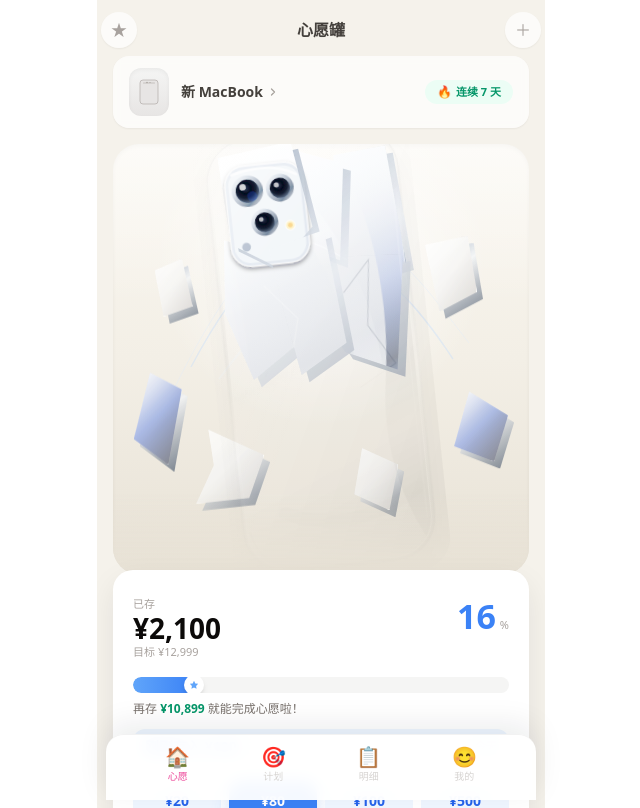
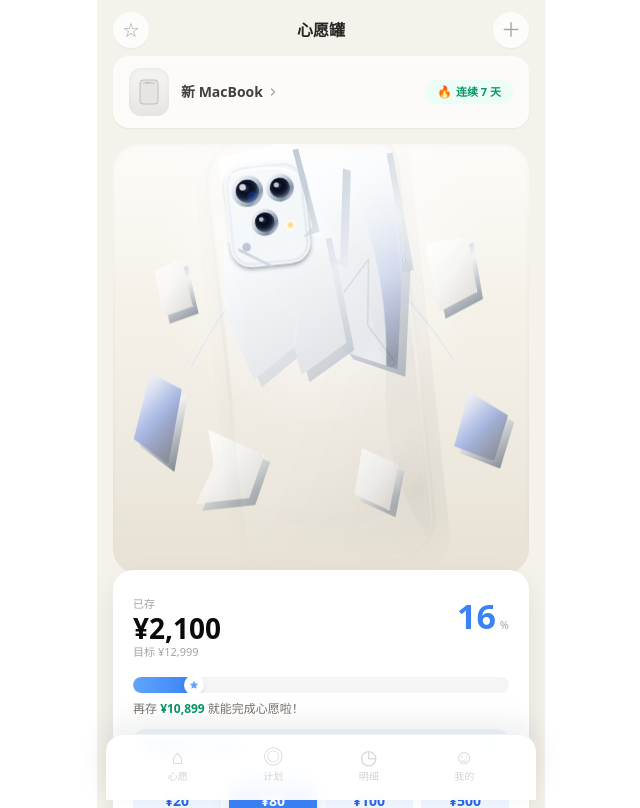
Before and after one commit to xiyan13411-ai/check-think, a Next.js app: page / in a window 1280 px wide. Shown: the top 808 px of the page, without its empty margins (319-959 px from the left). Built offline with nearby package versions, Linux system fonts and the light colour scheme.

Commit message:
feat: make bottom tabs interactive

```diff
--- a/components/ReferenceAppShell.tsx
+++ b/components/ReferenceAppShell.tsx
@@ -1,25 +1,66 @@
 "use client";
+
 import type { ReactNode } from "react";
-type ReferenceAppShellProps = { children: ReactNode };
 
-export default function ReferenceAppShell({ children }: ReferenceAppShellProps) {
+export type AppTab = "wish" | "plan" | "detail" | "profile";
+
+type ReferenceAppShellProps = {
+  children: ReactNode;
+  activeTab: AppTab;
+  onTabChange: (tab: AppTab) => void;
+  onAddWish?: () => void;
+};
+
+const tabs: { key: AppTab; label: string; icon: string }[] = [
+  { key: "wish", label: "心愿", icon: "⌂" },
+  { key: "plan", label: "计划", icon: "◎" },
+  { key: "detail", label: "明细", icon: "◷" },
+  { key: "profile", label: "我的", icon: "☺" },
+];
+
+export default function ReferenceAppShell({ children, activeTab, onTabChange, onAddWish }: ReferenceAppShellProps) {
   return (
     <div className="safe-area-bottom relative mx-auto flex min-h-screen max-w-md flex-col bg-[#f5f2eb]">
-      {/* Top header */}
-      <div className="flex items-center justify-between px-1 pb-2 pt-3">
-        <button className="flex h-9 w-9 items-center justify-center rounded-full bg-white/70 text-stone-400 shadow-sm">★</button>
-        <h1 className="text-base font-bold text-stone-700">心愿罐</h1>
-        <button className="flex h-9 w-9 items-center justify-center rounded-full bg-white/70 text-stone-400 shadow-sm">＋</button>
+      <div className="flex items-center justify-between px-4 pb-2 pt-3">
+        <button
+          type="button"
+          className="flex h-9 w-9 items-center justify-center rounded-full bg-white/75 text-stone-400 shadow-sm active:scale-95"
+          aria-label="收藏当前心愿"
+        >
+          ☆
+        </button>
+        <h1 className="text-base font-bold text-stone-800">心愿罐</h1>
+        <button
+          type="button"
+          onClick={onAddWish}
+          className="flex h-9 w-9 items-center justify-center rounded-full bg-white/75 text-xl text-stone-400 shadow-sm active:scale-95"
+          aria-label="切换心愿类型"
+        >
+          ＋
+        </button>
       </div>
-      {/* Body */}
+
       <div className="flex-1 overflow-y-auto px-4 pb-28">{children}</div>
-      {/* Bottom Tab Bar */}
+
       <nav className="fixed inset-x-0 bottom-0 z-50 mx-auto max-w-[430px] rounded-t-[18px] border-t border-black/5 bg-white/95 px-6 pb-[max(16px,env(safe-area-inset-bottom))] pt-3 shadow-[0_-10px_30px_rgba(15,23,42,0.08)] backdrop-blur">
         <div className="flex items-center justify-around">
-          <button className="flex flex-col items-center gap-0.5 text-pink-500"><span className="text-xl leading-none">🏠</span><span className="text-[10px] font-medium">心愿</span></button>
-          <button className="flex flex-col items-center gap-0.5 text-stone-300"><span className="text-xl leading-none">🎯</span><span className="text-[10px] font-medium">计划</span></button>
-          <button className="flex flex-col items-center gap-0.5 text-stone-300"><span className="text-xl leading-none">📋</span><span className="text-[10px] font-medium">明细</span></button>
-          <button className="flex flex-col items-center gap-0.5 text-stone-300"><span className="text-xl leading-none">😊</span><span className="text-[10px] font-medium">我的</span></button>
+          {tabs.map((tab) => {
+            const active = activeTab === tab.key;
+            return (
+              <button
+                key={tab.key}
+                type="button"
+                onClick={() => onTabChange(tab.key)}
+                className={`flex min-w-12 flex-col items-center gap-0.5 transition active:scale-95 ${
+                  active ? "text-blue-500" : "text-stone-300"
+                }`}
+                aria-current={active ? "page" : undefined}
+              >
+                <span className="text-xl leading-none">{tab.icon}</span>
+                <span className="text-[10px] font-medium">{tab.label}</span>
+              </button>
+            );
+          })}
         </div>
       </nav>
     </div>
```
